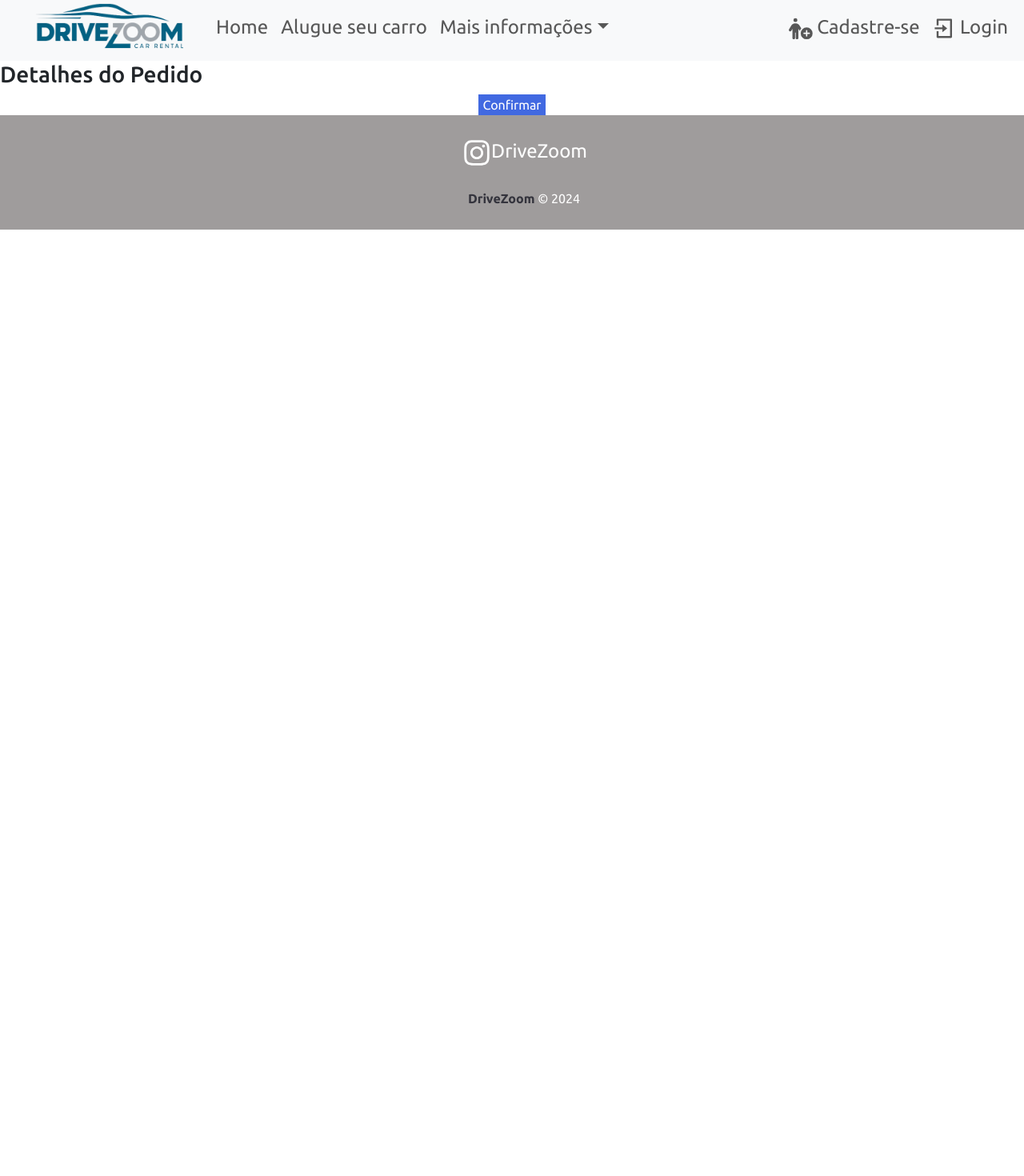
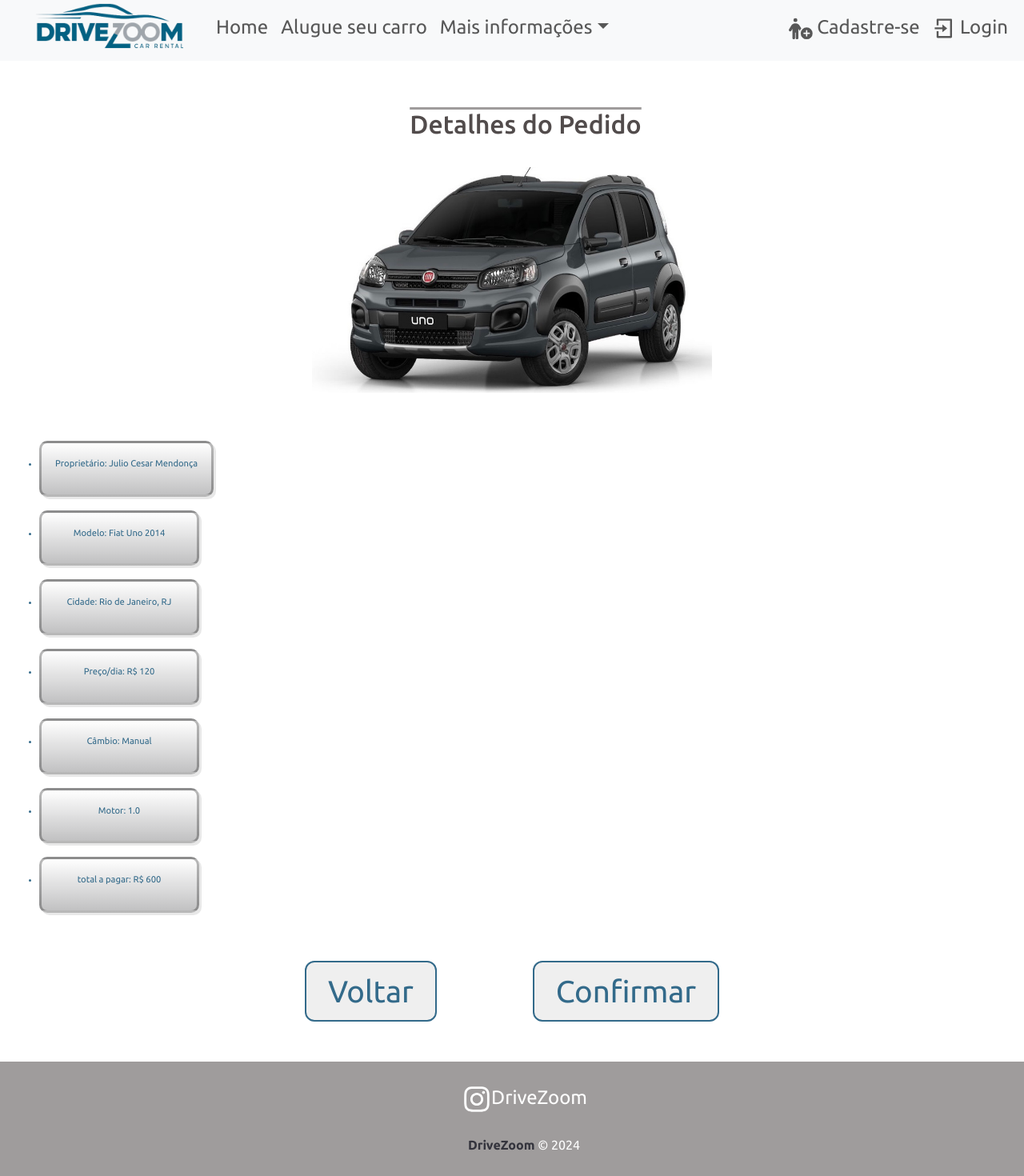
Before and after one commit to dsm-cefet-rj/ti-2024-1-grupo-sete, a React (Create React App) app: page /Aluguel/1 in a window 1280 px wide. Shown: the part 72-1542 px from the top of the page at 80% size. Before the commit the page ends 800 px from the top, so only its background shows below. Built offline with nearby package versions, Linux system fonts and the light colour scheme.

Commit message:
aluguel e botões de voltar

```diff
--- a/src/Components/Carrosseis/CarrosselCarro.js
+++ b/src/Components/Carrosseis/CarrosselCarro.js
@@ -1,12 +1,12 @@
 import React from "react";
 import 'bootstrap/dist/css/bootstrap.css';
 import Carousel from 'react-bootstrap/Carousel';
-import Ferrari from '../../Assets/Ferrari.jpeg';
+import FordKa from '../../Assets/FordKa.jpg'
 import BMW from '../../Assets/bmw.png';
 import Mercedes from '../../Assets/Mercedes.jpg';
-import FiatUno from '../../Assets/Fiat-uno.jpg';
+import FiatUno from '../../Assets/fiat-uno.jpg';
 import Tesla from '../../Assets/Tesla.jpg';
-import Honda from '../../Assets/Honda.jpg';
+import Honda from '../../Assets/honda.jpg';
 import './style.css';
 
 
@@ -24,7 +24,7 @@
                     <img className="carro" src= {BMW}/>
                 </Carousel.Item>
                 <Carousel.Item>
-                    <img className="carro" src={Ferrari} />
+                    <img className="carro" src={FordKa} />
                 </Carousel.Item>
                 <Carousel.Item>
                     <img className="carro" src={Mercedes} />
--- a/src/Pages/Aluguel/aluguel.css
+++ b/src/Pages/Aluguel/aluguel.css
@@ -1,9 +1,87 @@
-.butConfirm{
-    text-align: center;
+:root{
+    --cor1: rgb(54, 54, 228);
+    --cor2: rgb(105, 105, 230);
+    --cor3: aliceblue;
+    --cor4: rgb(51, 106, 138);
+    --cor5: rgb(159, 156, 156);
 }
 
-button{
-    background-color: royalblue;
+.pagPag{
+    font-size: 2.4em;
+    text-decoration: none;
+    text-align: center;
+    color: var(--cor4);
+    margin: 20px;
+}
+
+.button-container {
+    display: flex;
+    justify-content: center;
+    margin: 1px;
+    margin-bottom: 50px;
+    gap: 120px;
+
+}
+.button-confirm{
+    border: 2px solid var(--cor4);
+    padding: 7px;
+    border-radius: 12px;
+    transition-duration: 0.7s;
+    color: var(--cor4);
+
+}
+.button-confirm:hover {
+    cursor: pointer;
+    background-color: var(--cor4);
+    box-shadow: 0 8px 11px 0 rgba(0,0,0,0.24), 0 14px 50px 0 rgba(0,0,0,0.19);
+    transform: scale(1.05);
+}
+
+.button-voltar{
+    border: 2px solid var(--cor4);
+    padding: 7px;
+    border-radius: 12px;
+    transition-duration: 0.7s;
+    color: var(--cor4);
+
+}
+.button-voltar:hover {
+    cursor: pointer;
+    background-color: var(--cor4);
+    box-shadow: 0 8px 11px 0 rgba(0,0,0,0.24), 0 14px 50px 0 rgba(0,0,0,0.19);
+    transform: scale(1.05);
+}
+
+.pagPag:hover{
     color: white;
-    border: none;
 }
+
+.item {
+    align-items: center;
+    font-size: 0.7em;
+    box-shadow: 3px 3px 0px 0px rgba(0, 0, 0, 0.089);
+    border-radius: 10px;
+    border: solid 3px rgba(0, 0, 0, 0.28);
+    margin: 17px;
+    padding: 17px;
+    padding-bottom: 14px;
+    color: var(--cor4);
+    width: fit-content;
+    min-width: 200px;
+    background-image: linear-gradient(to bottom, #0000, rgb(193, 193, 194));
+}
+
+
+.column {
+    float: left;
+    width: 50%;
+    padding: 10px;
+    height: 300px; /* Should be removed. Only for demonstration */
+  }
+
+  /* Clear floats after the columns */
+  .row:after {
+    content: "";
+    display: table;
+    clear: both;
+  }
--- a/src/Pages/Aluguel/index.js
+++ b/src/Pages/Aluguel/index.js
@@ -1,19 +1,85 @@
-import React from "react";
+import React, { useEffect, useState } from "react";
 import HeaderMain from "../../Components/Header";
 import Footer from "../../Components/Footer/footer";
-import './aluguel.css'
+
+import '../Pagamento/Pagamento';
+import { Link, useParams } from "react-router-dom/cjs/react-router-dom";
+import carros from "../../Components/Carros/carros";
+//import Detalhes from "../Detalhes/Detalhes";
+import './aluguel.css';
+
 
 export default function Alugar(props){
+    const {id } = useParams();
+    const [carro, setCarro] = useState();
+
+
+    useEffect(() => {
+      const carroOfList = carros[id];
+      setCarro(carroOfList)
+    }, [])
+
+
+    console.log('paraams: ', id)
+    console.log('Car: ', carro)
+    console.log('Modelo: ', carro?.modelo)
+
+    let dias = 5;
+    const total = dias*(carro?.preco);
+
     return(
         <>
-        <HeaderMain/>
-        <div className="det">
-            <h3>Detalhes do Pedido </h3>
+        <HeaderMain />
+        <body>
+            <div className="titulo">
+                <h2>Detalhes do Pedido</h2>
+            </div>
 
-        </div>
-        <div className="butConfirm">
-            <button>Confirmar</button>
-        </div>
-        <Footer/>
+            <section className="flex-container-1">
+                <img src={carro?.Image} className="img-carro"/>
+            </section>
+
+
+            <section className="flex-container-2">
+                <ul>
+                    <li className="flex-item">
+                        <p>Proprietário: {carro?.dono}</p>
+                    </li>
+                    <li className="flex-item">
+                        <p>Modelo: {carro?.modelo} {carro?.ano}</p>
+                    </li>
+                    <li className="flex-item">
+                        <p>Cidade: {carro?.cidade}</p>
+                    </li>
+                    <li className="flex-item">
+                        <p>Preço/dia: R$ {carro?.preco}</p>
+                    </li>
+                    <li className="flex-item">
+                        <p>Câmbio: {carro?.cambio}</p>
+                    </li>
+                    <li className="flex-item">
+                        <p>Motor: {carro?.motor} </p>
+                    </li>
+                    <li className="flex-item">
+                        <p>total a pagar: R$ {total} </p>
+                    </li>
+                </ul>
+            </section>
+
+            <div className="button-container">
+                <button className="button-voltar">
+                    <Link className="pagPag" aria-current="page" to={`/detalhes/${id}`}>Voltar</Link>
+                </button>
+                <button className="button-confirm">
+                    <Link className="pagPag" aria-current="page" to="../Pagamento/Pagamento">Confirmar</Link>
+                </button>
+
+            </div>
+
+        </body>
+
+        <footer>
+            <Footer />
+        </footer>
         </>);
 }
--- a/src/Pages/Detalhes/Detalhes.css
+++ b/src/Pages/Detalhes/Detalhes.css
@@ -85,8 +85,12 @@
     font-size: 2.4em;
     text-decoration: none;
     text-align: center;
-    color: white;
+    color: var(--cor4);
     margin: 20px;
+}
+
+.aluPag:hover{
+    color: #ffffff;
 }
 
 .button-container {
@@ -94,15 +98,33 @@
     justify-content: center;
     margin: 1px;
     margin-bottom: 50px;
+    gap: 120px;
 }
 .button-alugar{
     border: 2px solid var(--cor4);
     padding: 7px;
     border-radius: 12px;
     transition-duration: 0.7s;
+    color: var(--cor4);
 
 }
 .button-alugar:hover {
+    cursor: pointer;
+    background-color: var(--cor4);
+    box-shadow: 0 8px 11px 0 rgba(0,0,0,0.24), 0 14px 50px 0 rgba(0,0,0,0.19);
+    transform: scale(1.05);
+    color: #ffffff;
+}
+
+.button-voltar{
+    border: 2px solid var(--cor4);
+    padding: 7px;
+    border-radius: 12px;
+    transition-duration: 0.7s;
+    color: var(--cor4);
+
+}
+.button-voltar:hover {
     cursor: pointer;
     background-color: var(--cor4);
     box-shadow: 0 8px 11px 0 rgba(0,0,0,0.24), 0 14px 50px 0 rgba(0,0,0,0.19);
--- a/src/Pages/Detalhes/Detalhes.js
+++ b/src/Pages/Detalhes/Detalhes.js
@@ -62,13 +62,6 @@
 
         </section>
 
-        <div className="button-container">
-        <button className="button-alugar">
-            <Link className="aluPag" aria-current="page" to={`/Aluguel/${id}`}>Alugar</Link>
-        </button>
-        </div>
-
-
         <div className="detalhes-linha">
         </div>
 
@@ -119,6 +112,16 @@
 
             </div>
         </div>
+
+        <div className="button-container">
+            <button className="button-voltar">
+                <Link className="pagPag" aria-current="page" to={'/'}>Voltar</Link>
+            </button>
+            <button className="button-alugar">
+                <Link className="aluPag" aria-current="page" to={`/Aluguel/${id}`}>Alugar</Link>
+            </button>
+        </div>
+
         </body>
 
         <footer>
--- a/src/Pages/Rotas/Rotas.js
+++ b/src/Pages/Rotas/Rotas.js
@@ -25,7 +25,7 @@
               <Route path="/FAQ"><FAQ/></Route>
               <Route path="/contatos"><Contatos/></Route>
               <Route path="/login"><Login /></Route>
-              <Route path="/Aluguel"><Alugar/></Route>
+              <Route path={`/Aluguel/:id`}><Alugar/></Route>
               <Route path="/"><Principal /></Route>
 
               </Switch>
```
Also changed, not shown: src/Components/Carros/carros.js (+4 -4 lines).
